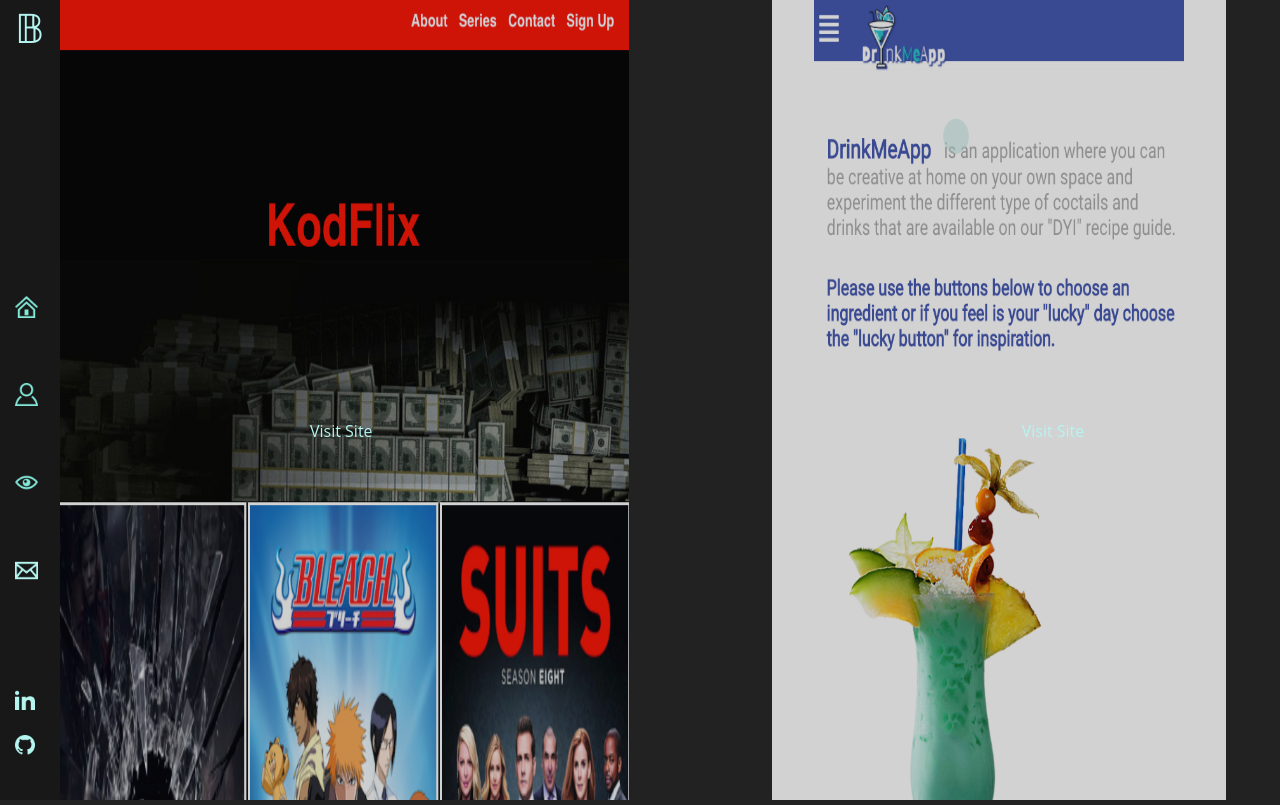
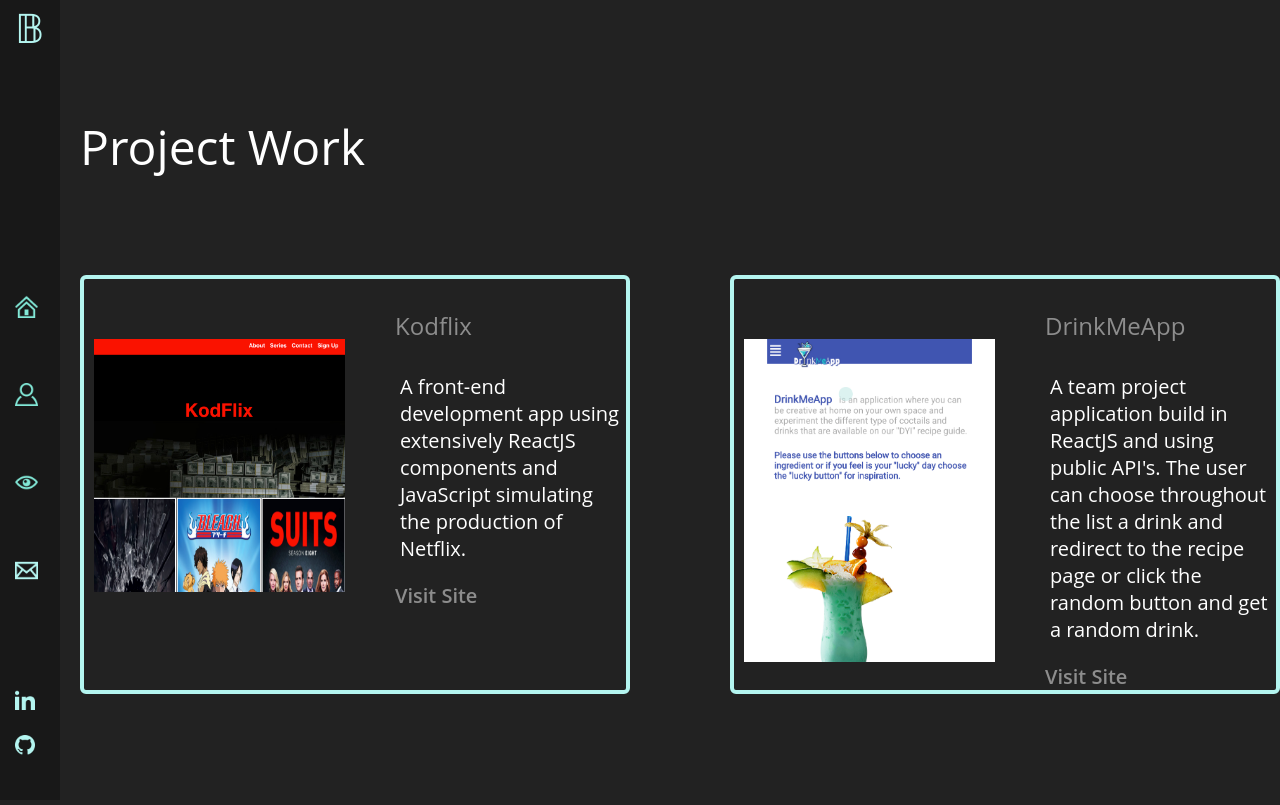
Before and after one commit to Viki-Robles/myportfolio, a React (Create React App) app: page /projects in a window 1280 px wide. Built offline with nearby package versions, Linux system fonts and the light colour scheme.

Commit message:
projects section changed

```diff
--- a/package.json
+++ b/package.json
@@ -13,6 +13,7 @@
     "npm": "^6.14.4",
     "page": "^1.11.6",
     "react": "^16.13.1",
+    "react-bootstrap-carousel": "^4.0.6",
     "react-dom": "^16.13.1",
     "react-player": "^2.3.1",
     "react-router": "^5.2.0",
--- a/src/App.js
+++ b/src/App.js
@@ -15,9 +15,9 @@
         <div className="App">
           <div className="logo">&#120121;</div>
           <Route exact path="/" component={Menu} />
+          <Route exact path="/projects" component={ProjectsGallery} />
           <Route exact path="/" component={Home} />
           <Route exact path="/about" component={About} />
-          <Route exact path="/projects" component={ProjectsGallery} />
         </div>
       </Router>
     );
@@ -25,3 +25,6 @@
 }
 
 export default App;
+
+/*
+*/
--- a/src/Menu/Menu.js
+++ b/src/Menu/Menu.js
@@ -58,6 +58,3 @@
     );
   }
 }
-/**setTimeout(() => {
-      this.setState({ isExpanded: false })
-    }, 3000); */
--- a/src/Projects/Projects.css
+++ b/src/Projects/Projects.css
@@ -1,73 +1,88 @@
-.picture_icon {
-  width: 100%;
-  opacity: 0.6;
+.projects{
+  display: grid;
+  grid-gap: 20px;
+
 }
 
-.projects-button {
-  display: none;
+.projects-header{
+    color: white;
+    font-size: 6vh;
+    font-weight: 400;
+    position: relative;
+    margin-left: 10px;
+    margin-top: 15vh;
+}
+.projects-container {
+  display: grid;
+  grid-template-columns: 1fr 1fr;
+  box-sizing: border-box;
+  border: 4px solid #b4f5f0;
+  border-radius: 6px;
+  width: 80%;
 }
 
-.projects-container .picture .details {
-  position: absolute;
-  top: 35vh;
-  display: none;
+.projects-picture img {
+  width: 100%;
+  padding: 10px;
+  border-radius: 10px;
+  margin-top: 50px;
 }
 
+.projects-details {
+  color: white;
+  font-size: 13px;
+}
 
-@media (min-width: 600px) {
-  .picture{
-    position: relative;
-  }
+.projects-link {
+  margin-left: 20px;
+}
+
+.projects a {
+  text-decoration: none;
+  color: #8d8d8d;
+  font-size: 15px;
+  padding-bottom: 20px;
+}
+
+@media(min-width: 600px) {
+
   .projects {
     display: flex;
-    margin: 0;
+    margin-top: 8%;
   }
-  .picture_icon {
-    opacity: 0.8;
-    width: 80%;
-    height: 100vh;
+  .projects-header {
+    color: white;
+    font-size: 6vh;
+    font-weight: 400;
+    margin-left: 80px;
   }
 
-  .projects-container .picture .picture_icon {
-    margin-left: 60px;
+ .projects-container {
+  display: grid;
+  grid-template-columns: 1fr 1fr;
+  box-sizing: border-box;
+  width: 100%;
+  border: 4px solid #b4f5f0;
+  margin-left: 80px;
+  grid-gap: 40px;
+  border-radius: 6px;
+ }
+
+  .projects-picture img{
+   width: 100%;
+   padding: 10px;
   }
 
-  .projects-container .picture .picture_icon {
-    max-width: 100%;
-    transition: transform 2s;
-
+  .projects-details {
+    color: white;
+    margin: 5px;
+    font-size: 20px;
   }
 
-  .projects-container .picture:hover .picture_icon {
-    position: relative;
-    transform: scale(1.2);
-    opacity: 0.1;
+  .projects a {
+    text-decoration: none;
+    color: #8d8d8d;
+    margin-top: 50px;
+    font-size: 20px;
   }
-
-  .projects-container .picture .details {
-    position: absolute;
-    top: 35vh;
-    display: none;
-  }
-
-  .projects-container .picture:hover .details {
-    position: absolute;
-    color: white;
-    display: block;
-  }
-
-
-  .projects-link a {
-    color:#b4f5f0;
-    position: absolute;
-    margin-left: 35vh;
-    margin-top: -50vh;
-    padding: 15px 30px;
-    font-weight: 400;
-  }
-
-  .projects-container .details p {
-    margin-left: 66px;
-  }
-
 }
--- a/src/Projects/Projects.js
+++ b/src/Projects/Projects.js
@@ -1,22 +1,26 @@
 import React from "react";
 import "./Projects.css";
 
-export default function Projects({ picture, details, link }) {
+export default function Projects({ picture, details, link, title }) {
 
   return (
     <>
-      <div className="projects-container">
-        <div className="picture">
+      <div className="projects-container" data-aos="fade-left">
+        <div className="projects-picture">
           <img
             src={picture}
             alt="picture_icon"
             className="picture_icon"
           />
-          <div className="details">
-            <p data-aos="fade-right">{details}</p></div>
         </div>
         <div className="projects-link">
-        <a href={link} target="_blank" rel="noopener noreferrer">Visit Site</a>
+         <h4>{title}</h4>
+          <div className="projects-details">
+            <p data-aos="fade-right">{details}</p>
+          </div>
+          <a href={link}
+            target="_blank"
+            rel="noopener noreferrer">Visit Site</a>
         </div>
       </div>
     </>
--- a/src/Projects/ProjectsGallery.js
+++ b/src/Projects/ProjectsGallery.js
@@ -1,3 +1,4 @@
+
 import React, { useEffect } from "react";
 import getProjects from "./getProjects";
 import Projects from "./Projects";
@@ -12,18 +13,69 @@
   return (
     <>
         <Menu />
-        <div className="projects" data-aos="fade-in">
+        <h2 className="projects-header" data-aos="fade-left">Project Work</h2>
+        <div className="projects">
           {
-            getProjects().map(({ picture, link, details, id }) => (
+            getProjects().map(({ picture, link, details, id, title }) => (
               <Projects
                 key={id}
                 id={id}
                 picture={picture}
                 link={link}
                 details={details}
+                title={title}
               />
             ))}
         </div>
     </>
   );
 }
+
+
+
+
+
+
+
+
+/*import React, { useState } from "react";
+import Carousel from 'react-bootstrap/Carousel';
+import kodflix from "../Projects/images/kodflix.png";
+import drinkmeapp2 from "../Projects/images/drinkmeapp2.png";
+
+export default function ControlledCarousel() {
+  const [index, setIndex] = useState(0);
+
+const handleSelect = (selectedIndex, e) => {
+    setIndex(selectedIndex);
+  };
+
+  return (
+    <Carousel activeIndex={index} onSelect={handleSelect}>
+      <Carousel.Item>
+        <img
+          className="d-block w-100"
+          src="holder.js/800x400?text=First slide&bg=373940"
+          alt="First slide"
+        />
+        <Carousel.Caption>
+          <h3>First slide label</h3>
+          <p>Nulla vitae elit libero, a pharetra augue mollis interdum.</p>
+        </Carousel.Caption>
+      </Carousel.Item>
+      <Carousel.Item>
+        <img
+          className="d-block w-100"
+          src="holder.js/800x400?text=Second slide&bg=282c34"
+          alt="Second slide"
+        />
+
+        <Carousel.Caption>
+          <h3>Second slide label</h3>
+          <p>Lorem ipsum dolor sit amet, consectetur adipiscing elit.</p>
+        </Carousel.Caption>
+      </Carousel.Item>
+    </Carousel>
+  );
+}
+*/
--- a/src/Projects/getProjects.js
+++ b/src/Projects/getProjects.js
@@ -10,7 +10,7 @@
     link: "https://kodflix-phi.now.sh/"},
     {
       id: "Burger Project",
-      title: "Portfolio Project",
+      title: "DrinkMeApp",
       picture: drinkmeapp2,
       details: "A team project application build in ReactJS and using public API's. The user can choose throughout the list a drink and redirect to the recipe page or click the random button and get a random drink.",
       link: "https://drinkmeapp.herokuapp.com/"
--- a/src/ScrollMenu/ScrollMenu.js
+++ b/src/ScrollMenu/ScrollMenu.js
@@ -8,7 +8,7 @@
     history.listen(() => {
       window.scrollTo(0, 0);
     });
-  }, []);
+  }, [history]);
 
   return null;
 }
```
Also changed, not shown: 1 other file (tests, documents, lock files or other folders).
